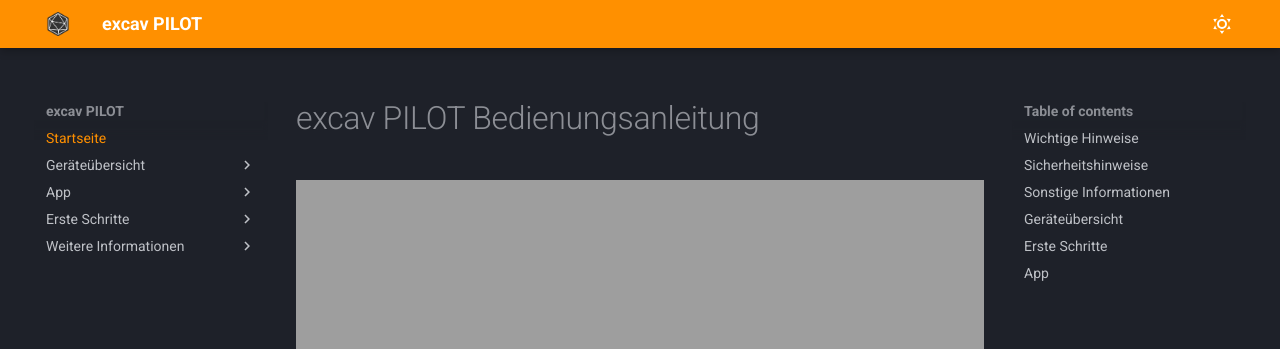
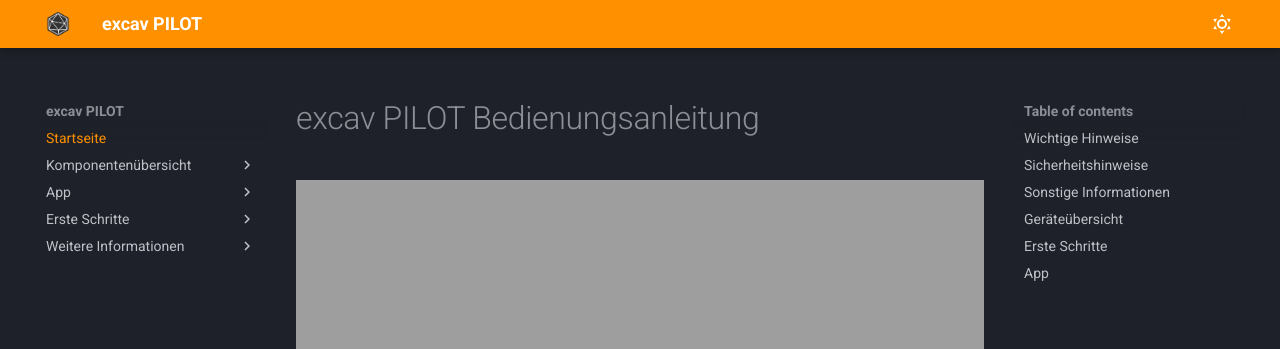
Before and after one commit to tobias-sizmann/mkdocs-excavpilot, an MkDocs documentation site: the page built from docs/index.md, in a window 1280 px wide. Shown: the top 349 px of the page. Built offline with MkDocs 1.6.1 and Material for MkDocs 9.7.7, drawn with Linux system fonts in a browser that asks for light colours; some of the changed lines change nothing that is shown.

Commit message:
Komponentenübersicht statt Geräteübersicht

```diff
--- a/mkdocs.yml
+++ b/mkdocs.yml
@@ -25,7 +25,7 @@
 
 nav:
   - Startseite: index.md
-  - Geräteübersicht:
+  - Komponentenübersicht:
       - Gesamtsystem: Gesamtsystem/Gesamtsystem.md
       - GNSS-Sensor: GNSS-Sensor/GNSS-Sensor.md
       - LED-Anzeigekreuz: LED-Anzeigekreuz/LED-Anzeigekreuz.md
```
